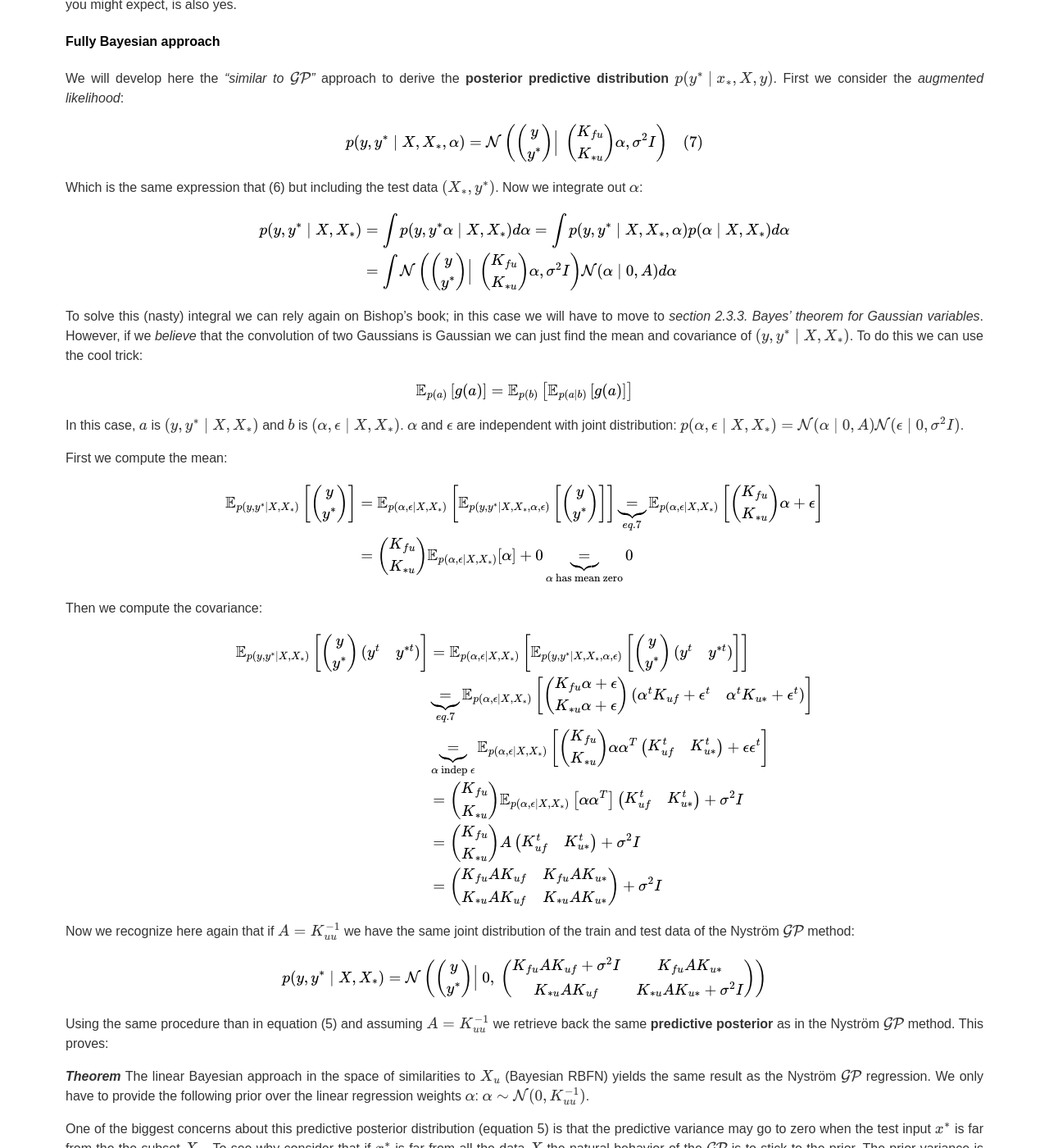
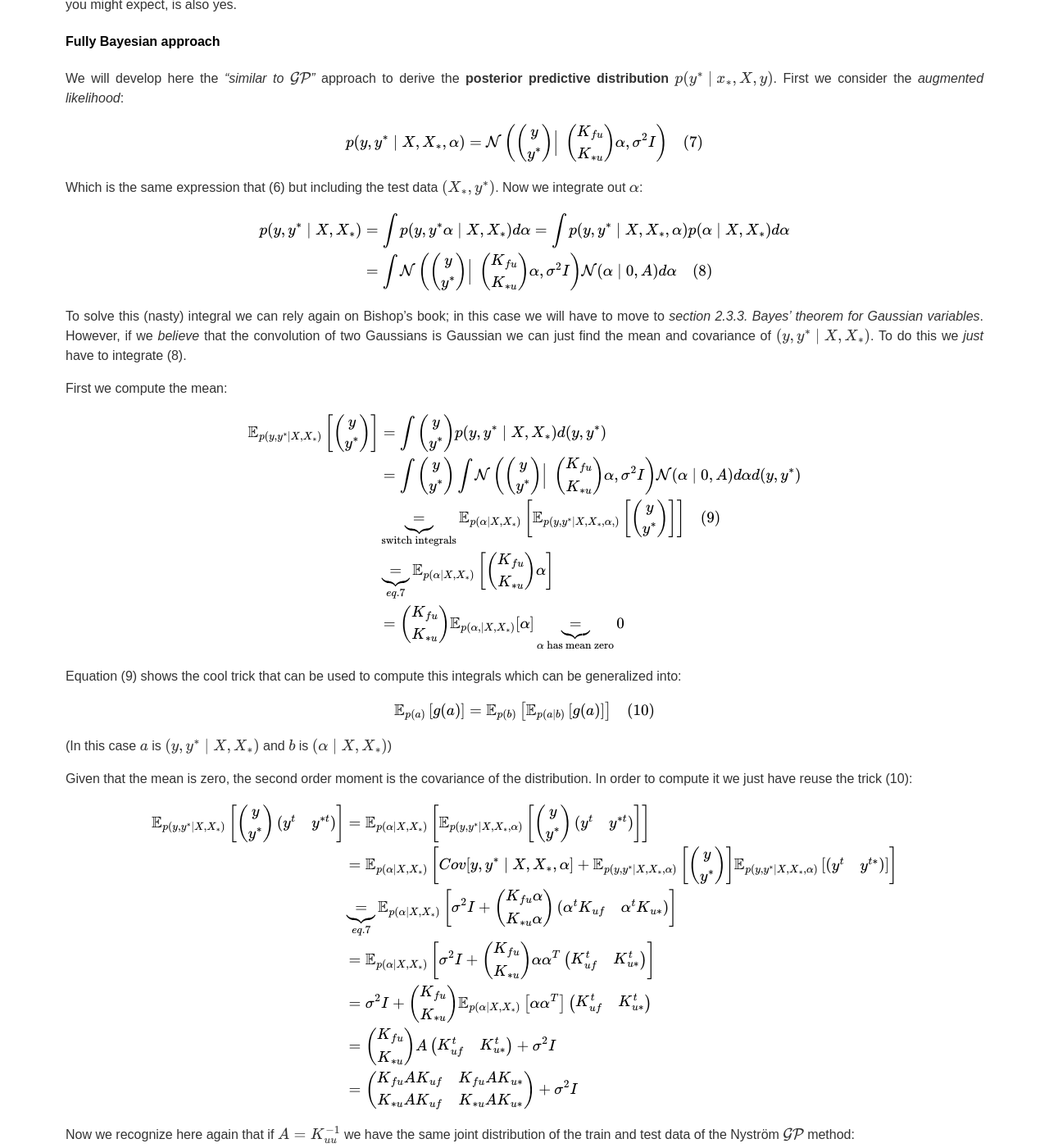
Before and after one commit to Haiiah/gonzmg88.github.io, a Jekyll site: the page built from _posts/2017-10-24-NystromRBFNN.md, in a window 1280 px wide and 1400 px high, scrolled down 4521 px. Shown: the whole window at 82% size. Built offline with Jekyll 4.4.1, drawn with Linux system fonts in a browser that asks for light colours; formulas are drawn with MathJax 3.

Commit message:
Reexplained fully-bayesian-approach

```diff
--- a/_posts/2017-10-24-NystromRBFNN.md
+++ b/_posts/2017-10-24-NystromRBFNN.md
@@ -218,36 +218,42 @@ Now we integrate out $\alpha$:
 $$
 \begin{aligned}
   p(y,y^* \mid  X,X_*) &= \int p(y,y^* \alpha \mid  X,X_*) d\alpha = \int p(y,y^* \mid  X,X_*,\alpha)p(\alpha \mid X,X_*) d\alpha \\ &=
-  \int \mathcal{N}\left(\begin{pmatrix} y \\ y^* \end{pmatrix} \Big | \; \begin{pmatrix} K_{fu} \\ K_{*u} \end{pmatrix} \alpha, \sigma^2 I \right) \mathcal{N}(\alpha \mid 0, A) d\alpha
+  \int \mathcal{N}\left(\begin{pmatrix} y \\ y^* \end{pmatrix} \Big | \; \begin{pmatrix} K_{fu} \\ K_{*u} \end{pmatrix} \alpha, \sigma^2 I \right) \mathcal{N}(\alpha \mid 0, A) d\alpha \quad \text{(8)}
 \end{aligned}
 $$
 
-To solve this (nasty) integral we can rely again on Bishop's book; in this case we will have to move to *section 2.3.3. Bayes' theorem for Gaussian variables*. However, if we *believe* that the convolution of two Gaussians is Gaussian we can just find the mean and covariance of $(y,y^* \mid X, X_*)$. To do this we can use the cool trick:
-
-$$
-\mathbb{E}_{p(a)}\left[g(a)\right] = \mathbb{E}_{p(b)}\left[\mathbb{E}_{p(a\mid b)}\left[g(a)\right]\right]
-$$
-
-In this case, $a$ is $$(y,y^* \mid X, X_*)$$ and $b$ is $$(\alpha,\epsilon \mid X,X_*)$$. $\alpha$ and $\epsilon$ are independent with joint distribution: $$p(\alpha,\epsilon \mid X,X_*) = \mathcal{N}(\alpha \mid 0, A) \mathcal{N}(\epsilon \mid 0, \sigma^2I)$$.
+To solve this (nasty) integral we can rely again on Bishop's book; in this case we will have to move to *section 2.3.3. Bayes' theorem for Gaussian variables*. However, if we *believe* that the convolution of two Gaussians is Gaussian we can just find the mean and covariance of $$(y,y^* \mid X, X_*)$$. To do this we *just* have to integrate (8).
 
 First we compute the mean:
 
 $$
 \begin{aligned}
-\mathbb{E}_{p(y,y^*\mid X,X_*)}\left[\begin{pmatrix} y \\ y^* \end{pmatrix} \right] &= \mathbb{E}_{p(\alpha,\epsilon \mid X,X_*)}\left[\mathbb{E}_{p(y,y^*\mid X,X_*,\alpha,\epsilon)}\left[\begin{pmatrix} y \\ y^* \end{pmatrix} \right]\right] \underbrace{=}_{eq. 7} \mathbb{E}_{p(\alpha,\epsilon \mid X,X_*)}\left[\begin{pmatrix} K_{fu} \\ K_{*u} \end{pmatrix} \alpha + \epsilon \right] \\
-&= \begin{pmatrix} K_{fu} \\ K_{*u} \end{pmatrix} \mathbb{E}_{p(\alpha, \epsilon \mid X,X_*)}[\alpha] + 0 \underbrace{=}_{\alpha \text{ has mean zero}} 0
+\mathbb{E}_{p(y,y^*\mid X,X_*)}\left[\begin{pmatrix} y \\ y^* \end{pmatrix} \right] &= \int \begin{pmatrix} y \\ y^* \end{pmatrix} p( y , y^*  \mid  X,X_*) d(y,y^*)\\
+&= \int \begin{pmatrix} y \\ y^* \end{pmatrix} \int  \mathcal{N}\left(\begin{pmatrix} y \\ y^* \end{pmatrix} \Big | \; \begin{pmatrix} K_{fu} \\ K_{*u} \end{pmatrix} \alpha, \sigma^2 I \right) \mathcal{N}(\alpha \mid 0, A) d\alpha d(y,y^*) \\
+&\underbrace{=}_{\text{switch integrals}} \mathbb{E}_{p(\alpha \mid X,X_*)}\left[\mathbb{E}_{p(y,y^*\mid X,X_*,\alpha,)}\left[\begin{pmatrix} y \\ y^* \end{pmatrix} \right]\right] \quad \text{(9)}\\
+&\underbrace{=}_{eq. 7} \mathbb{E}_{p(\alpha \mid X,X_*)}\left[\begin{pmatrix} K_{fu} \\ K_{*u} \end{pmatrix} \alpha \right] \\
+&= \begin{pmatrix} K_{fu} \\ K_{*u} \end{pmatrix} \mathbb{E}_{p(\alpha, \mid X,X_*)}[\alpha] \underbrace{=}_{\alpha \text{ has mean zero}} 0
 \end{aligned}
 $$
 
-Then we compute the covariance:
+Equation (9) shows the cool trick that can be used to compute this integrals which can be generalized into:
+
+$$
+\mathbb{E}_{p(a)}\left[g(a)\right] = \mathbb{E}_{p(b)}\left[\mathbb{E}_{p(a\mid b)}\left[g(a)\right]\right] \quad \text{(10)}
+$$
+
+(In this case $a$ is $$(y,y^* \mid X, X_*)$$ and $b$ is $$(\alpha \mid X,X_*)$$)
+
+Given that the mean is zero, the second order moment is the covariance of the distribution. In order to compute it we just have reuse the trick (10):
 
 $$
 \begin{aligned}
 \mathbb{E}_{p(y,y^*\mid X,X_*)}\left[\begin{pmatrix} y \\ y^* \end{pmatrix} \begin{pmatrix}y^t & y^{*t} \end{pmatrix} \right] &=
-\mathbb{E}_{p(\alpha,\epsilon \mid X,X_*)}\left[\mathbb{E}_{p(y,y^*\mid X,X_*,\alpha,\epsilon)}\left[ \begin{pmatrix} y \\ y^* \end{pmatrix} \begin{pmatrix}y^t & y^{*t} \end{pmatrix}  \right]\right] \\ &\underbrace{=}_{eq. 7}
-\mathbb{E}_{p(\alpha,\epsilon \mid X,X_*)}\left[ \begin{pmatrix} K_{fu}\alpha + \epsilon \\ K_{*u}\alpha + \epsilon \end{pmatrix} \begin{pmatrix} \alpha^tK_{uf} + \epsilon^t & \alpha^tK_{u*} + \epsilon^t \end{pmatrix} \right] \\  &\underbrace{=}_{\alpha \text{ indep } \epsilon}
-\mathbb{E}_{p(\alpha,\epsilon \mid X,X_*)}\left[ \begin{pmatrix} K_{fu} \\ K_{*u} \end{pmatrix} \alpha \alpha^T \begin{pmatrix}K_{uf}^t & K_{u*}^t \end{pmatrix} + \epsilon \epsilon^t \right]  \\  &=
-\begin{pmatrix} K_{fu} \\ K_{*u} \end{pmatrix} \mathbb{E}_{p(\alpha,\epsilon \mid X,X_*)}\left[\alpha \alpha^T\right] \begin{pmatrix}K_{uf}^t & K_{u*}^t \end{pmatrix} + \sigma^2 I  \\ &=
+\mathbb{E}_{p(\alpha \mid X,X_*)}\left[\mathbb{E}_{p(y,y^*\mid X,X_*,\alpha)}\left[ \begin{pmatrix} y \\ y^* \end{pmatrix} \begin{pmatrix}y^t & y^{*t} \end{pmatrix}  \right]\right] \\ &=
+\mathbb{E}_{p(\alpha \mid X,X_*)}\left[Cov[y,y^*\mid X,X_*,\alpha] + \mathbb{E}_{p(y,y^*\mid X,X_*,\alpha)}\left[ \begin{pmatrix} y \\ y^* \end{pmatrix}\right]\mathbb{E}_{p(y,y^*\mid X,X_*,\alpha)}\left[ \begin{pmatrix} y^t &  y^{t*} \end{pmatrix}\right]\right] \\ &\underbrace{=}_{eq. 7}
+\mathbb{E}_{p(\alpha \mid X,X_*)}\left[ \sigma^2 I+ \begin{pmatrix} K_{fu}\alpha  \\ K_{*u}\alpha \end{pmatrix} \begin{pmatrix} \alpha^tK_{uf}  & \alpha^tK_{u*}  \end{pmatrix}   \right] \\  &=
+\mathbb{E}_{p(\alpha \mid X,X_*)}\left[\sigma^2 I + \begin{pmatrix} K_{fu} \\ K_{*u} \end{pmatrix} \alpha \alpha^T \begin{pmatrix}K_{uf}^t & K_{u*}^t \end{pmatrix}   \right]  \\  &=
+\sigma^2 I + \begin{pmatrix} K_{fu} \\ K_{*u} \end{pmatrix} \mathbb{E}_{p(\alpha \mid X,X_*)}\left[\alpha \alpha^T\right] \begin{pmatrix}K_{uf}^t & K_{u*}^t \end{pmatrix}  \\ &=
 \begin{pmatrix} K_{fu} \\ K_{*u} \end{pmatrix} A \begin{pmatrix}K_{uf}^t & K_{u*}^t \end{pmatrix} + \sigma^2 I \\ &=
 \begin{pmatrix} K_{fu}AK_{uf} & K_{fu}AK_{u*} \\ K_{*u}AK_{uf} & K_{*u}AK_{u*} \end{pmatrix} + \sigma^2 I
 \end{aligned}
```
